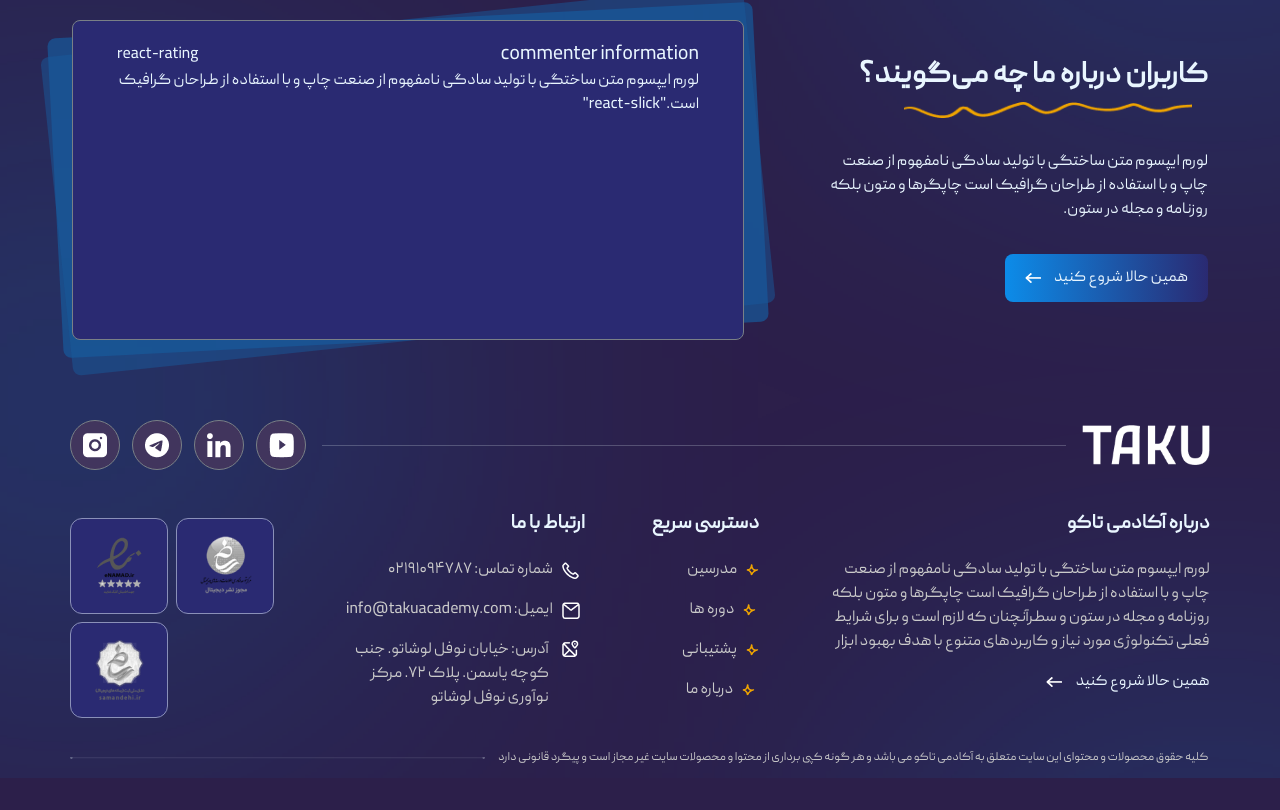
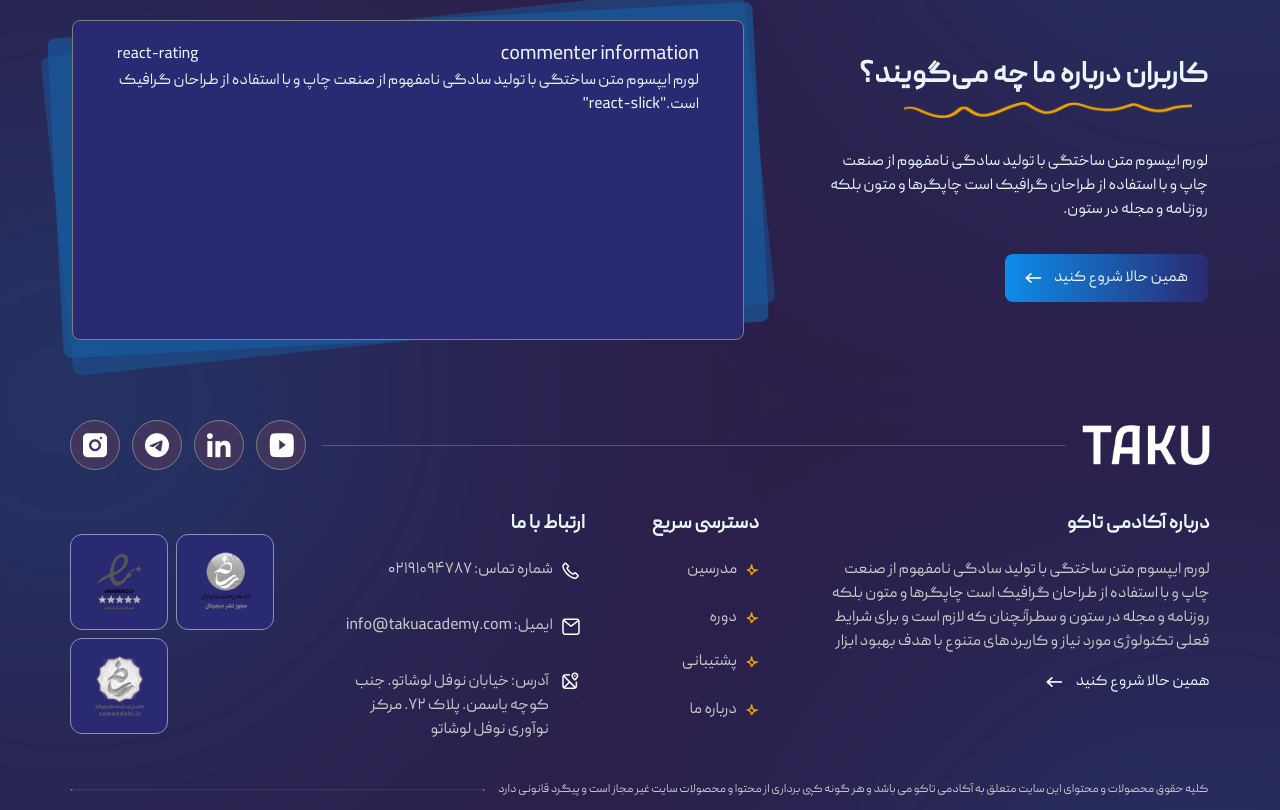
Before and after one commit to AmirhosseinDehghanazar/TakuAcademy-Frontend, a React (Vite) app in the folder TakuAcademy-Frontend/: page / in a window 1280 px wide. Shown: the part 3350-4160 px from the top of the page. Before the commit the page ends 4128 px from the top, so only its background shows below. Built offline with nearby package versions, Linux system fonts and the light colour scheme.

Commit message:
footer 'dastresi sari' items position fixed

```diff
--- a/TakuAcademy-Frontend/src/components/footer/Footer.jsx
+++ b/TakuAcademy-Frontend/src/components/footer/Footer.jsx
@@ -41,25 +41,25 @@ const Footer = () => {
             دسترسی سریع
           </p>
           {/* first one include two of them */}
-          <div className="flex flex-col light justify-start items-start gap-5 lg:gap-4 mb-10">
-            <div className="flex lg:flex-col justify-start gap-10 lg:gap-4 items-center">
-              <div className="flex justify-center gap-2 items-center">
+          <div className="flex flex-col light justify-start items-start gap-7 lg:gap-5 mb-10">
+            <div className="flex lg:flex-col justify-start gap-10 lg:gap-6 items-center">
+              <div className="flex w-20 justify-start gap-2 items-center">
                 <div className="bg-all-footer bg-misc" />
                 <p> مدرسین</p>
               </div>
-              <div className="flex justify-center  gap-2 items-center">
+              <div className="flex w-20 justify-start  gap-2 items-center">
                 <div className="bg-all-footer bg-misc" />
-                <p>دوره ها</p>
+                <p> دوره </p>
               </div>
             </div>
 
             {/* second one which has last two */}
-            <div className="flex lg:flex-col justify-start gap-10 lg:gap-4 items-center">
-              <div className="flex justify-center  gap-2 items-center">
+            <div className="flex lg:flex-col justify-start gap-10 lg:gap-6 items-center">
+              <div className="flex  w-20 justify-start  gap-2 items-center">
                 <div className="bg-all-footer bg-misc" />
                 <p> پشتیبانی</p>
               </div>
-              <div className="flex justify-center  gap-2 items-center">
+              <div className="flex gap-2 w-20 justify-start items-center">
                 <div className="bg-all-footer bg-misc" />
                 <p> درباره ما</p>
               </div>
@@ -72,7 +72,7 @@ const Footer = () => {
           <p className="text-xl font-semibold  mb-5 inline-block">
             ارتباط با ما
           </p>
-          <div className="flex light flex-col justify-center gap-4">
+          <div className="flex light flex-col justify-center gap-4 lg:gap-8">
             <div className="flex justify-start items-center  gap-1">
               <div className="bg-phone bg-all-footer " />
               <p>شماره تماس: ۰۲۱۹۱۰۹۴۷۸۷</p>
```
